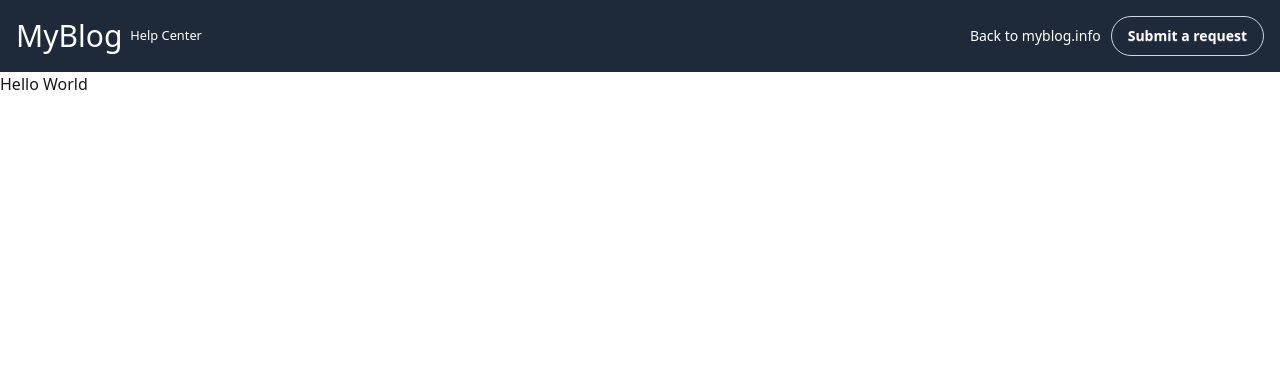
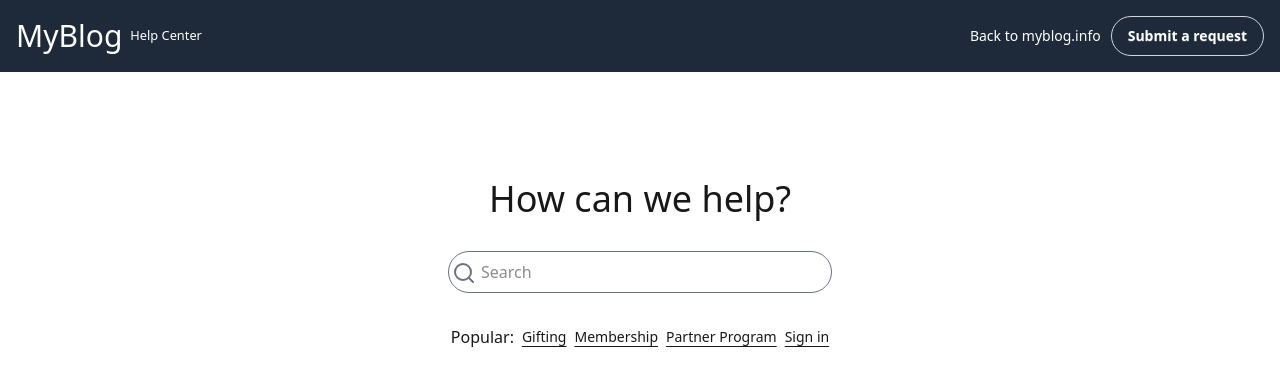
Before and after one commit to eedu7/my-blog, a Next.js app in the folder frontend/: page /help in a window 1280 px wide. Shown: the top 386 px of the page. Built offline with nearby package versions, Linux system fonts and the light colour scheme.

Commit message:
FEAT: Add Help search section and integrate lucide-react icons

```diff
--- a/frontend/package.json
+++ b/frontend/package.json
@@ -11,6 +11,7 @@
 	},
 	"dependencies": {
 		"daisyui": "^5.0.9",
+		"lucide-react": "^0.483.0",
 		"next": "15.2.3",
 		"react": "^19.0.0",
 		"react-dom": "^19.0.0"
--- a/frontend/src/app/(static_pages)/help/page.tsx
+++ b/frontend/src/app/(static_pages)/help/page.tsx
@@ -1,5 +1,7 @@
 import { HelpPageNavbar } from "@/modules/help/navbar";
 import { Metadata } from "next";
+
+import { HelpSearchSection } from "@/modules/help/search";
 
 export const metadata: Metadata = {
     title: "MyBlog Help Center",
@@ -7,11 +9,13 @@ export const metadata: Metadata = {
 
 const HelpPage = () => {
     return (
-		<div className="min-h-screen flex flex-col">
+        <div className="flex min-h-screen flex-col">
             <header className="bg-gray-800 text-white">
                 <HelpPageNavbar />
             </header>
-			<main className="flex-wrap">Hello World</main>
+            <main>
+                <HelpSearchSection />
+            </main>
             <footer></footer>
         </div>
     );
--- a/frontend/src/constants/images/index.ts
+++ b/frontend/src/constants/images/index.ts
@@ -1,3 +1,6 @@
 import AutumLeavesJPG from "../../../public/images/autum-leaves.jpg";
+import greenForest from "../../../public/images/green-forest.jpg";
 
 export default AutumLeavesJPG;
+
+export const GreenForest = greenForest;
--- /dev/null
+++ b/frontend/src/modules/help/search.tsx
@@ -0,0 +1,41 @@
+import { SearchIcon } from "lucide-react";
+import Link from "next/link";
+
+export const HelpSearchSection = () => {
+    return (
+        <section className="h-96">
+            <div className="mx-auto flex h-full max-w-7xl flex-col items-center justify-center gap-8">
+                <h1 className="text-2xl md:text-4xl">How can we help?</h1>
+                <div className="group relative md:w-96">
+                    <input
+                        className="group w-full rounded-full border border-gray-500 p-2 pl-4 group-hover:border-gray-800 md:p-2 md:pl-8"
+                        type="text"
+                        placeholder="Search"
+                    />
+                    <SearchIcon className="absolute inset-0 top-2.5 left-1 size-6 text-gray-500 group-hover:text-gray-800" />
+                </div>
+                <div className="flex items-center gap-2">
+                    <p>Popular:</p>
+                    <div className="flex items-center gap-2 text-sm">
+                        {/* TODO: Add links of these */}
+                        <Link className="link underline-offset-4" href="#">
+                            Gifting
+                        </Link>
+                        <Link className="link underline-offset-4" href="#">
+                            Membership
+                        </Link>
+                        <Link className="link underline-offset-4" href="#">
+                            Partner Program
+                        </Link>
+                        <Link
+                            className="link underline-offset-4"
+                            href="/sign-in"
+                        >
+                            Sign in
+                        </Link>
+                    </div>
+                </div>
+            </div>
+        </section>
+    );
+};
```
Also changed, not shown: 2 other files (tests, documents, lock files or other folders). Lines whose indentation alone changed are shown as unchanged.
